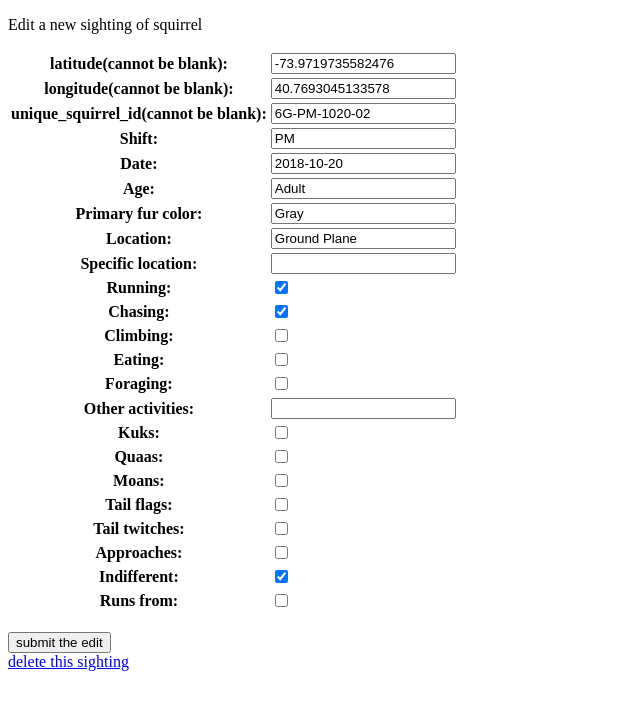
After one commit to Anthony1Li/final_project, a Django app: a page that uses final_project/myapp/templates/myapp/edit.html in a window 1280 px wide. The commit adds this page. Shown: the top 710 px of the page, without its empty margins (0-640 px from the left). Run offline with Django 3.2, Linux system fonts and the light colour scheme; data comes from the database, SQL or seed files in the repository.

Commit message:
commit4 on feature1

```diff
--- a/final_project/myapp/forms.py
+++ b/final_project/myapp/forms.py
@@ -1,33 +1,37 @@
-
-from django.forms import ModelForm
+from django import forms
 
 from .models import squirrel_data
 
 # Create your views here.
 
-class squirrelForm(ModelForm):
-     class Meta:
-         model = squirrel_data
-         fields = ['latitude',
-         'longitude',
-         'unqiue_squirrel_id',
-         'shift',
-         'date',
-         'age',
-         'primary_fur_color',
-         'location',
-         'specific_location',
-         'running',
-         'chasing',
-         'climbing',
-         'eating',
-         'foraging',
-         'other_activities',
-         'kuks',
-         'quaas',
-         'moans',
-         'tail_flags',
-         'tail_twitches',
-         'approaches',
-         'indifferent',
-         'runs_from']
+class squirrelForm(forms.ModelForm):
+    class Meta:
+        model = squirrel_data
+        fields = ['latitude',
+        'longitude',
+        'unique_squirrel_id',
+        'shift',
+        'date',
+        'age',
+        'primary_fur_color',
+        'location',
+        'specific_location',
+        'running',
+        'chasing',
+        'climbing',
+        'eating',
+        'foraging',
+        'other_activities',
+        'kuks',
+        'quaas',
+        'moans',
+        'tail_flags',
+        'tail_twitches',
+        'approaches',
+        'indifferent',
+        'runs_from']
+        labels = {
+        "latitude": "latitude(cannot be blank)",
+        "longitude": "longitude(cannot be blank)",
+        "unique_squirrel_id": "unique_squirrel_id(cannot be blank)"
+        }
--- a/final_project/myapp/management/commands/import_squirrel_data.py
+++ b/final_project/myapp/management/commands/import_squirrel_data.py
@@ -16,7 +16,7 @@ class Command(BaseCommand):
                 _, created = squirrel_data.objects.get_or_create(
                     latitude = row[0],
                     longitude= row[1],
-                    unqiue_squirrel_id = row[2],
+                    unique_squirrel_id = row[2],
                     shift = row[4],
                     date = row[5][4:8]+'-'+ row[5][0:2]+'-'+ row[5][2:4],
                     age = row[7],
--- a/final_project/myapp/models.py
+++ b/final_project/myapp/models.py
@@ -4,22 +4,22 @@ from django.db import models
 
 class squirrel_data(models.Model):
     def __str__(self):
-        return self.unqiue_squirrel_id
+        return self.unique_squirrel_id
     latitude = models.FloatField()
     longitude= models.FloatField()
-    unqiue_squirrel_id = models.CharField(max_length=200)
-    shift=models.CharField(max_length=200)
-    date=models.DateField()
-    age=models.CharField(max_length=200)
-    primary_fur_color=models.CharField(max_length=200)
-    location=models.CharField(max_length=200)
-    specific_location=models.CharField(max_length=200)
+    unique_squirrel_id = models.CharField(max_length=200,unique=True)
+    shift=models.CharField(max_length=200, null=True, blank=True)
+    date=models.DateField(null=True, blank=True)
+    age=models.CharField(max_length=200, null=True, blank=True)
+    primary_fur_color=models.CharField(max_length=200, null=True, blank=True)
+    location=models.CharField(max_length=200, null=True, blank=True)
+    specific_location=models.CharField(max_length=200, null=True, blank=True)
     running=models.BooleanField()
     chasing=models.BooleanField()
     climbing=models.BooleanField()
     eating=models.BooleanField()
     foraging=models.BooleanField()
-    other_activities=models.CharField(max_length=200)
+    other_activities=models.CharField(max_length=200, null=True, blank=True)
     kuks=models.BooleanField()
     quaas=models.BooleanField()
     moans=models.BooleanField()
@@ -28,30 +28,3 @@ class squirrel_data(models.Model):
     approaches=models.BooleanField()
     indifferent=models.BooleanField()
     runs_from=models.BooleanField()
-
-class squirrelForm(ModelForm):
-     class Meta:
-         model = squirrel_data
-         fields = ['latitude',
-         'longitude',
-         'unqiue_squirrel_id',
-         'shift',
-         'date',
-         'age',
-         'primary_fur_color',
-         'location',
-         'specific_location',
-         'running',
-         'chasing',
-         'climbing',
-         'eating',
-         'foraging',
-         'other_activities',
-         'kuks',
-         'quaas',
-         'moans',
-         'tail_flags',
-         'tail_twitches',
-         'approaches',
-         'indifferent',
-         'runs_from']
--- a/final_project/myapp/templates/myapp/add.html
+++ b/final_project/myapp/templates/myapp/add.html
@@ -5,7 +5,8 @@
     <title>Add a new sighting of squirrel</title>
 </head>
 <body>
-<form action="/myapp/sightings/add/" method="post">
+    <p>Add a new sighting of squirrel</p>
+<form action="" method="post">
     {% csrf_token %}
     <table>
         {{ form }}
--- /dev/null
+++ b/final_project/myapp/templates/myapp/edit.html
@@ -0,0 +1,18 @@
+<!DOCTYPE html>
+<html lang="en">
+<head>
+    <meta charset="UTF-8">
+    <title>Edit a new sighting of squirrel</title>
+</head>
+<body>
+    <p>Edit a new sighting of squirrel</p>
+<form action="" method="post">
+    {% csrf_token %}
+    <table>
+        {{ form }}
+    </table><br>
+    <input type="submit" value="submit the edit">
+</form>
+<td><a href="/myapp/sightings/{{unique_squirrel_id}}/delete/">delete this sighting</a></td>
+</body>
+</html>
--- a/final_project/myapp/urls.py
+++ b/final_project/myapp/urls.py
@@ -4,9 +4,10 @@ from . import views
 
 app_name = 'myapp'
 urlpatterns = [
-    path('map/', views.map, name = 'map'),
+    #path('map/', views.map, name = 'map'),
     path('sightings/', views.sightings, name = 'sightings'),
-    path('sightings/<str:unque_squirrel_id>', views.edit, name = 'edit'),
-    path('sightings/add', views.add, name = 'add'),
-    path('sightings/stat', views.stat, name = 'stat'),
+    path('sightings/add/', views.add, name = 'add'),
+    path('sightings/stat/', views.stat, name = 'stat'),
+    path('sightings/<str:unique_squirrel_id>/', views.edit, name = 'edit'),
+    path('sightings/<str:unique_squirrel_id>/delete/', views.delete, name = 'delete'),
 ]
--- a/final_project/myapp/views.py
+++ b/final_project/myapp/views.py
@@ -1,9 +1,9 @@
-from django.http import HttpResponse
-from django.http import HttpResponseRedirect
-from django.shortcuts import get_object_or_404, render
+from django.http import HttpResponse, HttpResponseRedirect
+from django.shortcuts import get_object_or_404, render, redirect
 from django.urls import reverse
 from django.views import generic
 from .forms import squirrelForm
+from django.db.models import Avg, Max, Min
 
 from .models import squirrel_data
 
@@ -16,18 +16,43 @@ def sightings(request):
    sq_data=squirrel_data.objects.all()
    return render(request, 'myapp/sightings.html', {'sq_data':sq_data})
 
-# def edit(request, unque_squirrel_id):
-#    sq_data=squirrel_data.objects.filter(unique_squirrel_id=unque_squirrel_id)
-#    return render(request, 'myapp/edit.html', {})
+
+def edit(request, unique_squirrel_id):
+  edit_sighting= squirrel_data.objects.filter(unique_squirrel_id=unique_squirrel_id).first()
+  if request.method == "POST":
+    form = squirrelForm(request.POST, instance=edit_sighting)
+    if form.is_valid():
+      form.save()
+      return redirect("/myapp/sightings/")
+  form = squirrelForm(instance=edit_sighting)
+  return render(request, "myapp/edit.html", {"form": form, "unique_squirrel_id":unique_squirrel_id})
 
 def add(request):
    if request.method == "POST":
       form = squirrelForm(request.POST)
       if form.is_valid():
          form.save()
-         return redirect("/sightings/")
-   form = squirrelForm()
+         return redirect("/myapp/sightings/")
+   else:
+      form = squirrelForm()
    return render(request, 'myapp/add.html', {'form':form})
 
-# def stat(request):
-#    return render(request, 'myapp/stat.html', {})
+def delete(request, unique_squirrel_id):
+   del_sighting = squirrel_data.objects.filter(unique_squirrel_id=unique_squirrel_id)
+   del_sighting.delete()
+   return redirect(reverse('myapp:sightings'))
+
+# def delete(request, unique_squirrel_id):
+#    del_sighting = squirrel_data.objects.filter(unique_squirrel_id=unique_squirrel_id)
+#    if request.method == 'POST':
+#       del_sighting.delete()
+#       return redirect("/myapp/sightings/")
+#    return render(request, 'myapp/delete.html', {'del_sighting': del_sighting})
+
+def stat(request):
+   sq_data=squirrel_data.objects.all()
+
+   a=sq_data.aggregate(min_latitude=Min('latitude'),max_latitude=Max('latitude'),average_latitude=Avg('latitude'))
+   #sq_data.aggregate()
+   #return HttpResponse("{{a}}")
+   return render(request, 'myapp/stat.html', {"a":a})
```
Also changed, not shown: final_project/myapp/templates/myapp/sightings.html (+5 -4 lines), final_project/myapp/templates/myapp/stat.html (added, +16 -0 lines), final_project/db.sqlite3, final_project/myapp/migrations/0001_initial.py.
